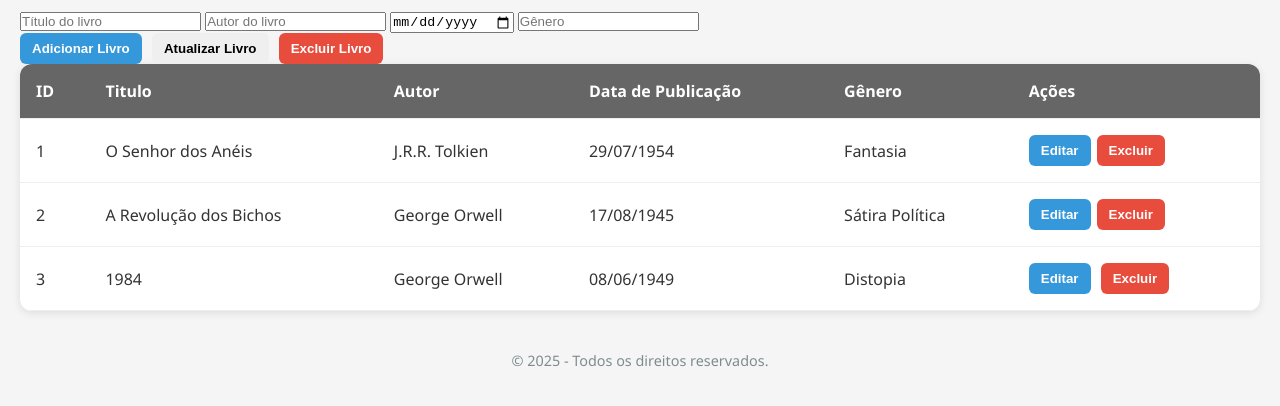
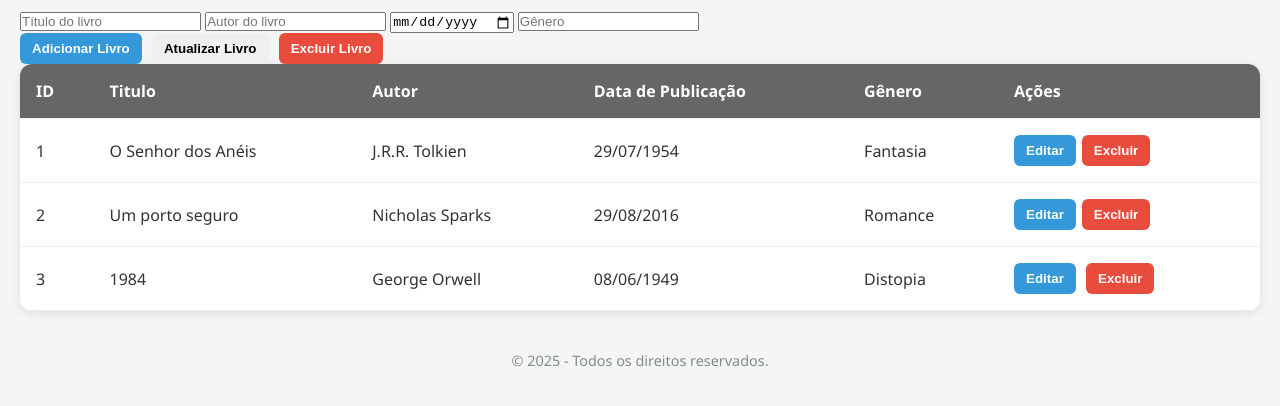
Before and after one commit to elizianeandreia/Inventario_Livro, a plain HTML site: page index.html in a window 1280 px wide. Shown: the part 86-492 px from the top of the page. Drawn offline with Linux system fonts and the light colour scheme.

Commit message:
Att livro

```diff
--- a/index.html
+++ b/index.html
@@ -45,10 +45,10 @@
             </tr>
             <tr>
                 <td>2</td>
-                <td>A Revolução dos Bichos</td>
-                <td>George Orwell</td>
-                <td>17/08/1945</td>
-                <td>Sátira Política</td>
+                <td>Um porto seguro</td>
+                <td>Nicholas Sparks </td>
+                <td>29/08/2016</td>
+                <td>Romance</td>
                 <td><button>Editar</button><button>Excluir</button></td>
             </tr>
 
```
